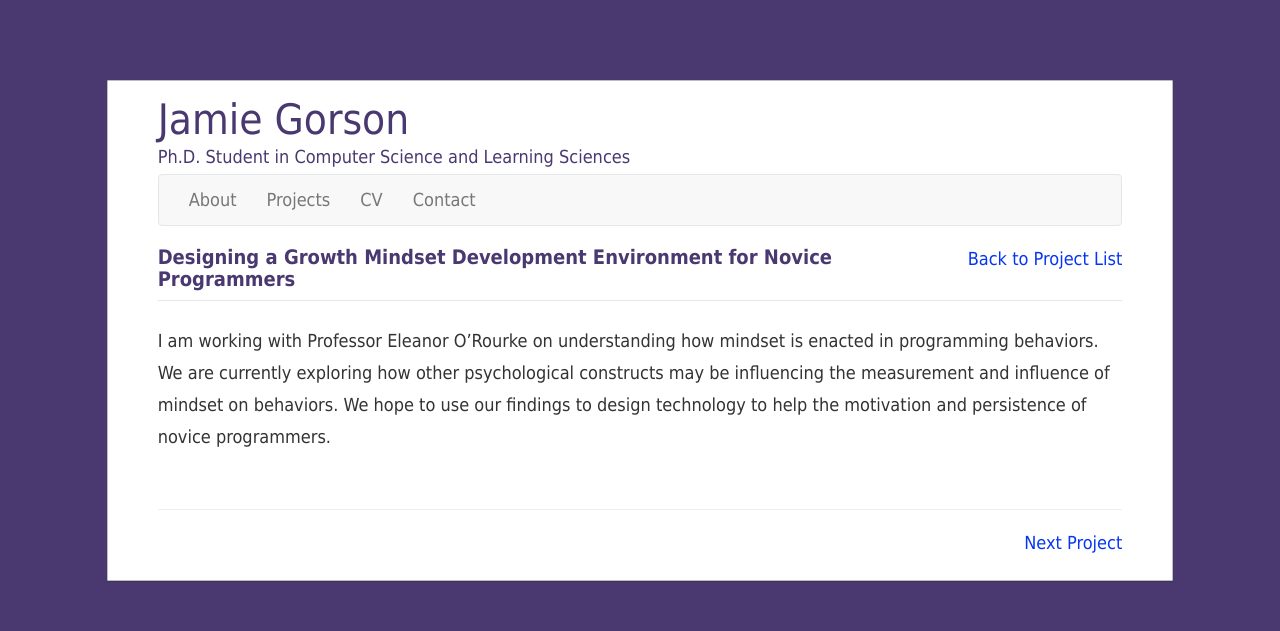
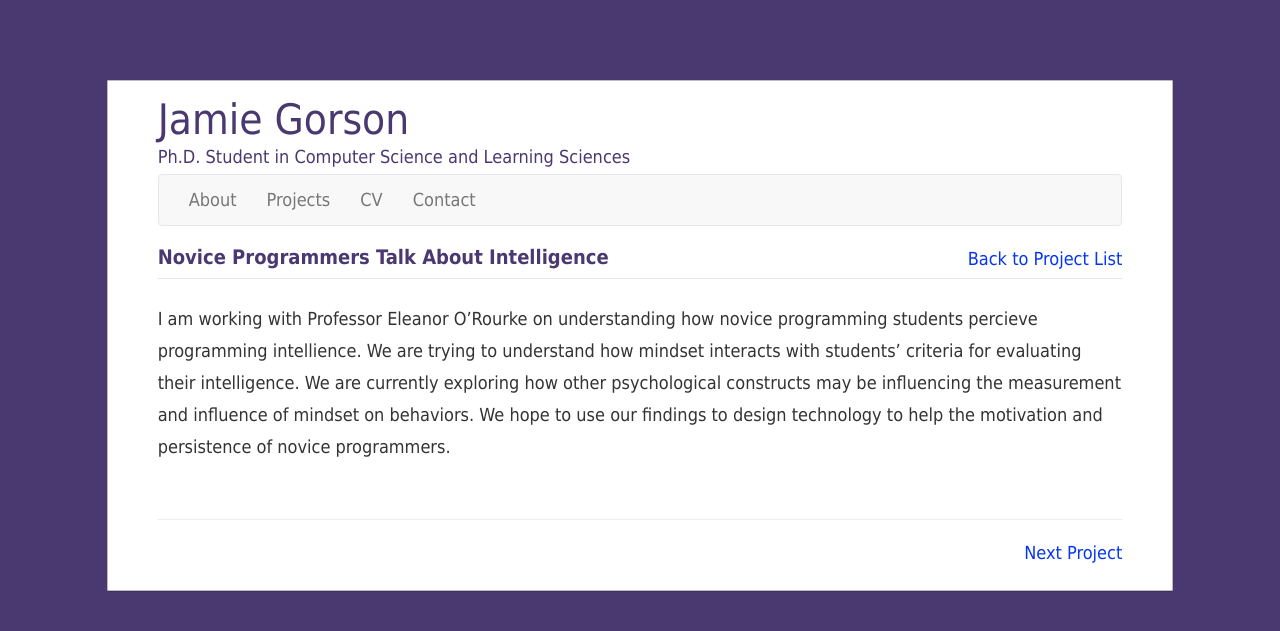
Before and after one commit to jamiesarahg/jamiesarahg.github.io, a Jekyll site: the page built from _posts/2017-08-14-Project19.md, in a window 1280 px wide. Shown: the top 631 px of the page. Built offline with Jekyll 4.4.1, drawn with Linux system fonts in a browser that asks for light colours; nearby versions of some CDN libraries; library files that are not in the unit come from our copies.

Commit message:
preliminary edit of the current project

```diff
--- a/_posts/2017-08-14-Project19.md
+++ b/_posts/2017-08-14-Project19.md
@@ -1,9 +1,9 @@
 ---
 layout: post
-title:  "19: Designing a Growth Mindset Development Environment for Novice Programmers"
+title:  "19: Novice Programmers Talk About Intelligence"
 date:   2017-08-14-Project19.md
 categories: projects
 current: "True"
 display: "True"
 ---
-I am working with Professor Eleanor O'Rourke on understanding how mindset is enacted in programming behaviors. We are currently exploring how other psychological constructs may be influencing the measurement and influence of mindset on behaviors. We hope to use our findings to design technology to help the motivation and persistence of novice programmers.
+I am working with Professor Eleanor O'Rourke on understanding how novice programming students percieve programming intellience. We are trying to understand how mindset interacts with students' criteria for evaluating their intelligence. We are currently exploring how other psychological constructs may be influencing the measurement and influence of mindset on behaviors. We hope to use our findings to design technology to help the motivation and persistence of novice programmers.
```
Also changed, not shown: 1 other file.
